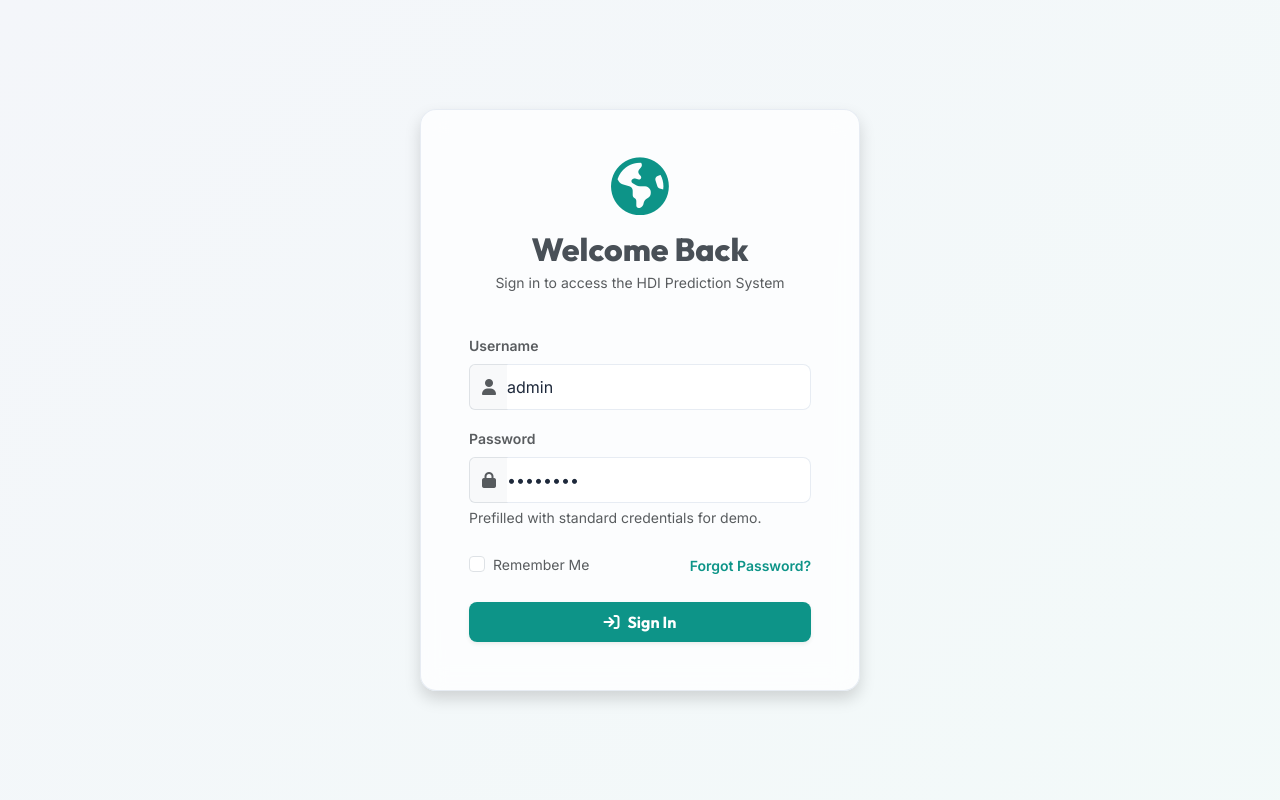
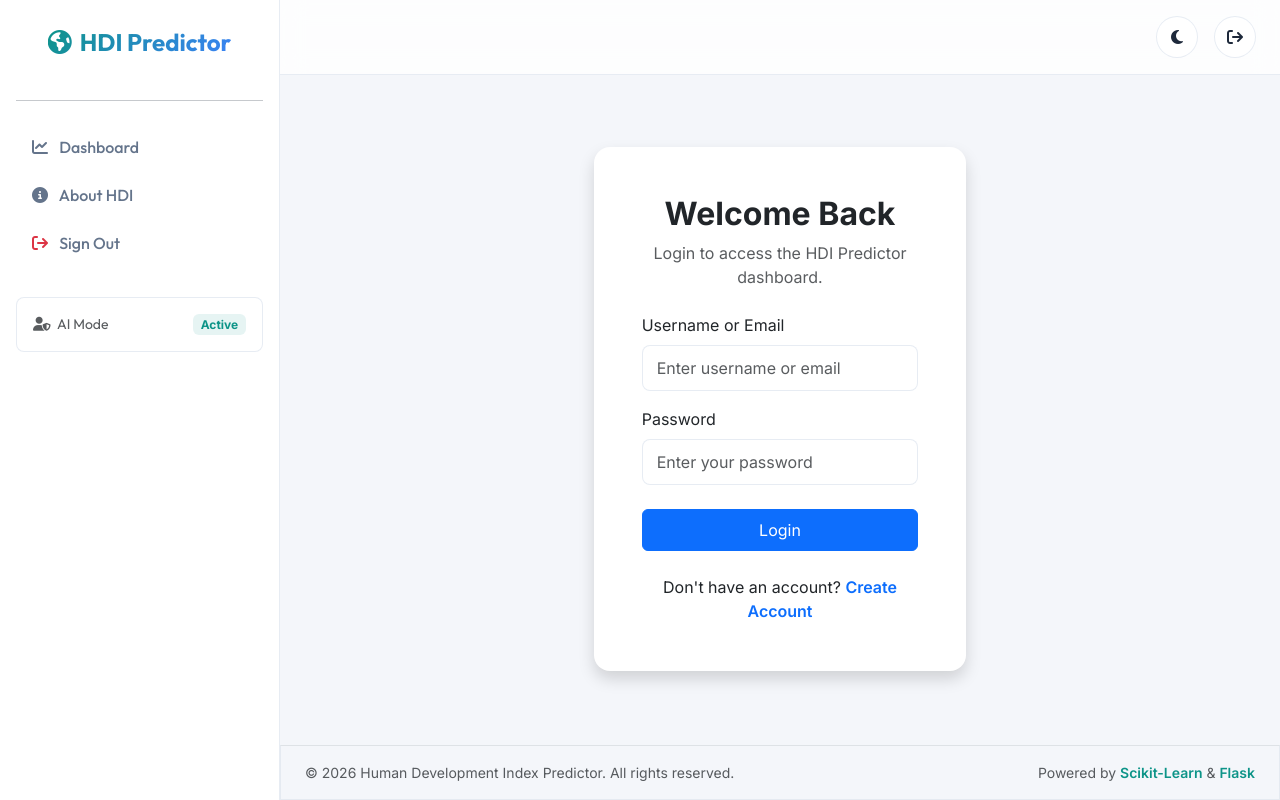
Before and after one commit to srujanaA02/A-Comprehensive-measure-of-well-being, a Python web app: template templates/login.html in a window 1280 px wide. Run offline with Jinja, Linux system fonts and the light colour scheme; the template is opened without the code that fills it, so the values that code supplies are empty.

Commit message:
Refactor login.html to use template inheritance

```diff
--- a/templates/login.html
+++ b/templates/login.html
@@ -1,99 +1,90 @@
-<!DOCTYPE html>
-<html lang="en" data-bs-theme="light">
-<head>
-    <meta charset="UTF-8">
-    <meta name="viewport" content="width=device-width, initial-scale=1.0">
-    <meta name="description" content="Login to Human Development Index (HDI) Predictor dashboard.">
-    <title>Login - HDI Predictor</title>
-    <!-- Bootstrap 5 CSS -->
-    <link href="https://cdn.jsdelivr.net/npm/bootstrap@5.3.0/dist/css/bootstrap.min.css" rel="stylesheet" integrity="sha384-9ndCyUaIbzAi2FUVXJi0CjmCapSmO7SnpJef0486qhLnuZ2cdeRhO02iuK6FUUVM" crossorigin="anonymous">
-    <!-- Font Awesome Icons -->
-    <link rel="stylesheet" href="https://cdnjs.cloudflare.com/ajax/libs/font-awesome/6.4.0/css/all.min.css">
-    <!-- Google Fonts -->
-    <link rel="preconnect" href="https://fonts.googleapis.com">
-    <link rel="preconnect" href="https://fonts.gstatic.com" crossorigin>
-    <link href="https://fonts.googleapis.com/css2?family=Inter:wght@300;400;500;600;700&family=Outfit:wght@400;500;600;700;800&display=swap" rel="stylesheet">
-    <!-- Custom CSS -->
-    <link rel="stylesheet" href="{{ url_for('static', filename='css/style.css') }}">
 
-    <style>
-        body {
-            background: linear-gradient(135deg, var(--bg-app) 0%, rgba(13, 148, 136, 0.05) 100%);
-            min-height: 100vh;
-            display: flex;
-            align-items: center;
-            justify-content: center;
-        }
-        .login-card {
-            width: 100%;
-            max-width: 440px;
-        }
-    </style>
-</head>
-<body>
-    <div class="container p-3">
-        <div class="row justify-content-center">
-            <div class="col-12 d-flex justify-content-center">
-                <div class="card glass-card border-0 rounded-4 shadow p-4 p-md-5 login-card">
-                    <!-- Brand Header -->
+{% extends "base.html" %}
+
+{% block title %}Login | HDI Predictor{% endblock %}
+
+{% block content %}
+<div class="container py-5">
+    <div class="row justify-content-center">
+        <div class="col-md-6 col-lg-5">
+
+            <div class="card shadow border-0 rounded-4">
+                <div class="card-body p-4 p-md-5">
+
                     <div class="text-center mb-4">
-                        <div class="text-teal mb-3 animate-pulse">
-                            <i class="fa-solid fa-earth-americas" style="font-size: 3.5rem;"></i>
-                        </div>
-                        <h2 class="fw-extrabold font-outfit text-dark-emphasis mb-1">Welcome Back</h2>
-                        <p class="text-muted small">Sign in to access the HDI Prediction System</p>
+                        <h2 class="fw-bold">Welcome Back</h2>
+                        <p class="text-muted">
+                            Login to access the HDI Predictor dashboard.
+                        </p>
                     </div>
 
-                    <!-- Error Alert -->
                     {% if error %}
-                    <div class="alert alert-danger alert-dismissible fade show rounded-3 py-2 px-3 small mb-4" role="alert">
-                        <i class="fa-solid fa-circle-exclamation me-2"></i>{{ error }}
-                        <button type="button" class="btn-close" data-bs-dismiss="alert" aria-label="Close" style="padding: 0.75rem 1rem;"></button>
+                    <div class="alert alert-danger">
+                        {{ error }}
                     </div>
                     {% endif %}
 
-                    <!-- Form -->
-                    <form action="{{ url_for('login') }}" method="POST">
+                    {% with messages = get_flashed_messages(with_categories=true) %}
+                        {% for category, message in messages %}
+                        <div class="alert alert-{{ category }}">
+                            {{ message }}
+                        </div>
+                        {% endfor %}
+                    {% endwith %}
+
+                    <form method="POST" action="{{ url_for('login') }}">
+
                         <div class="mb-3">
-                            <label for="username" class="form-label fw-semibold text-muted small">Username</label>
-                            <div class="input-group">
-                                <span class="input-group-text bg-light border-end-0 text-muted"><i class="fa-solid fa-user"></i></span>
-                                <input type="text" class="form-control border-start-0 ps-0" id="username" name="username" value="admin" required placeholder="Enter username">
-                            </div>
+                            <label for="username" class="form-label">
+                                Username or Email
+                            </label>
+                            <input
+                                type="text"
+                                class="form-control"
+                                id="username"
+                                name="username"
+                                placeholder="Enter username or email"
+                                autocomplete="username"
+                                required
+                            >
                         </div>
 
                         <div class="mb-4">
-                            <label for="password" class="form-label fw-semibold text-muted small">Password</label>
-                            <div class="input-group">
-                                <span class="input-group-text bg-light border-end-0 text-muted"><i class="fa-solid fa-lock"></i></span>
-                                <input type="password" class="form-control border-start-0 ps-0" id="password" name="password" value="admin123" required placeholder="Enter password">
-                            </div>
-                            <div class="form-text small-text text-muted">Prefilled with standard credentials for demo.</div>
+                            <label for="password" class="form-label">
+                                Password
+                            </label>
+                            <input
+                                type="password"
+                                class="form-control"
+                                id="password"
+                                name="password"
+                                placeholder="Enter your password"
+                                autocomplete="current-password"
+                                required
+                            >
                         </div>
 
-                        <div class="mb-4 d-flex align-items-center justify-content-between">
-                            <div class="form-check">
-                                <input type="checkbox" class="form-check-input" id="remember_me">
-                                <label class="form-check-label text-muted small" for="remember_me">Remember Me</label>
-                            </div>
-                            <a href="#" class="text-teal text-decoration-none small fw-semibold">Forgot Password?</a>
-                        </div>
+                        <button type="submit"
+                                class="btn btn-primary w-100 py-2">
+                            Login
+                        </button>
 
-                        <button type="submit" class="btn btn-teal-gradient w-100 text-white font-outfit fw-bold py-2 rounded-3 shadow-sm">
-                            <i class="fa-solid fa-arrow-right-to-bracket me-2"></i>Sign In
-                        </button>
                     </form>
+
+                    <div class="text-center mt-4">
+                        <p class="mb-0">
+                            Don't have an account?
+                            <a href="{{ url_for('register') }}"
+                               class="text-decoration-none fw-semibold">
+                                Create Account
+                            </a>
+                        </p>
+                    </div>
+
                 </div>
             </div>
+
         </div>
     </div>
-
-    <!-- Bootstrap Bundle with Popper -->
-    <script src="https://cdn.jsdelivr.net/npm/bootstrap@5.3.0/dist/js/bootstrap.bundle.min.js" integrity="sha384-geWF76RCwLtnZ8qwWowPQNguL3RmwHVBC9FhGdlKrxdiJJigb/j/68SIy3Te4Bkz" crossorigin="anonymous"></script>
-    <script>
-        // Set Theme dynamically from LocalStorage if available
-        const savedTheme = localStorage.getItem("theme") || "light";
-        document.documentElement.setAttribute("data-bs-theme", savedTheme);
-    </script>
-</body>
-</html>
+</div>
+{% endblock %}
```
